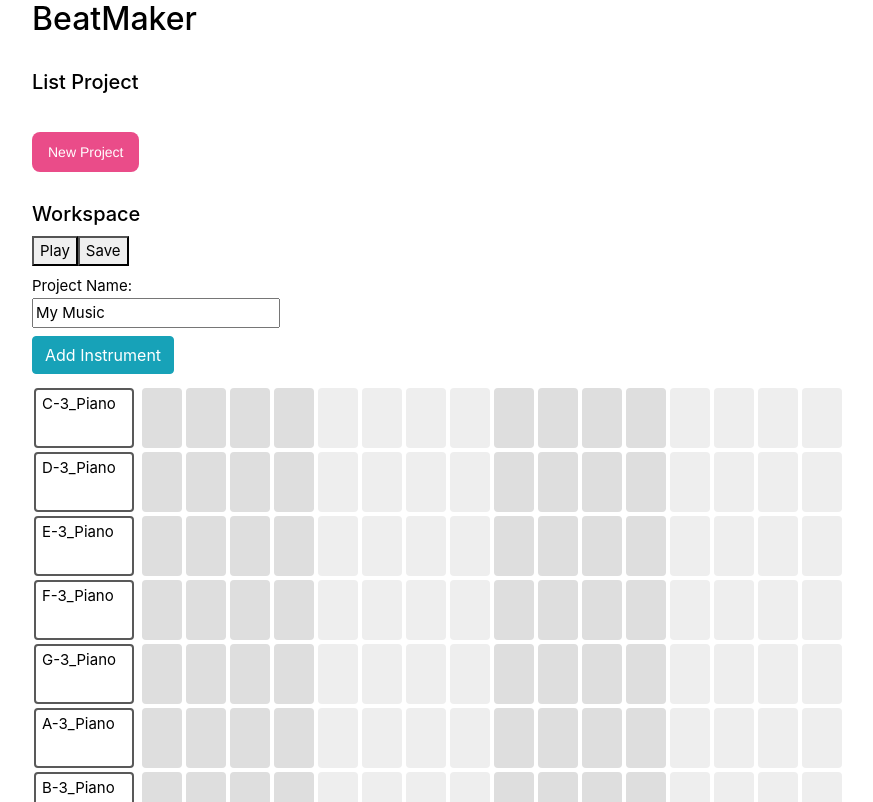
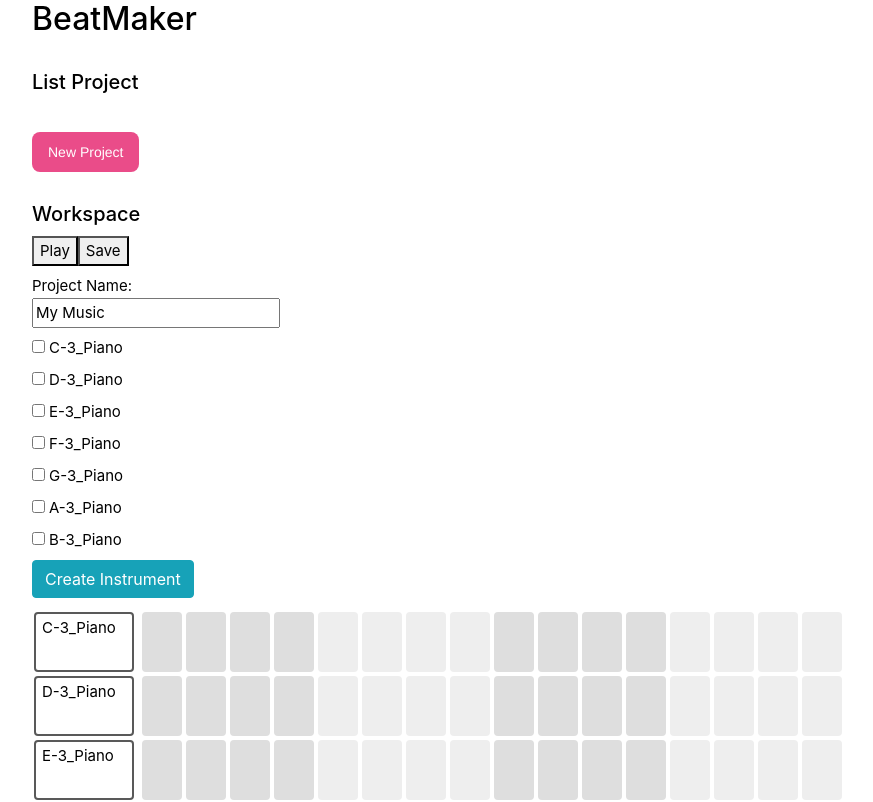
Before and after one commit to 2022-IT-Pemrograman-Web/E_12, a Vue app in the folder client/: page / in a window 1280 px wide. Shown: the top 802 px of the page, without its empty margins (0-873 px from the left). Built offline with nearby package versions, Linux system fonts and the light colour scheme; no server answers.

Commit message:
style: styling for selected created instruments

```diff
--- a/client/src/components/composer/InstrumentContainer.vue
+++ b/client/src/components/composer/InstrumentContainer.vue
@@ -10,14 +10,21 @@
         </div>
         <div style="margin-top: 8px;">
 
-            <button class="btn btn-info" @click="onPickFile">Add Instrument</button>
+            <div v-for="index in 7" :key="id">
+                <input type="checkbox" :value=listOfInstruments[index-1] v-model="createdInstruments[index-1]">
+                <label :for=listOfInstruments[index-1] style="margin-left: 4px">{{ listOfInstruments[index-1] }}</label>
+            </div>
+
+            <button class="btn btn-info" @click="createInstrument">Create Instrument</button>
+
+            <!-- <button class="btn btn-info" @click="onPickFile">Add Instrument</button>
             <input
                 type="file"
                 style="display: none"
                 ref="fileInput"
-                accept=".mp3,audio/*"
+                accept="image/*"
                 @change="onFilePicked"
-            />
+            /> -->
 
         </div>
         <div style="margin-top: 12px;">
@@ -105,6 +112,19 @@ export default {
             },
             newInstruments: {},
             uploadedAudio: {},
+
+            listOfInstruments:
+            [ 'C-3_Piano', 'D-3_Piano', 'E-3_Piano', 'F-3_Piano', 'G-3_Piano', 'A-3_Piano', 'B-3_Piano'],
+
+            createdInstruments: {
+                'C-3_Piano': false,
+                'D-3_Piano': false,
+                'E-3_Piano': false,
+                'F-3_Piano': false,
+                'G-3_Piano': false,
+                'A-3_Piano': false,
+                'B-3_Piano': false,
+            }
         }
     },
     methods: {
@@ -117,23 +137,26 @@ export default {
             this.isPlayed = false;
             this.status = 'Play'
         },
-        onPickFile () {
-            this.$refs.fileInput.click()
-        },
-        async onFilePicked (event) {
-            const files = event.target.files
+        // onPickFile () {
+        //     this.$refs.fileInput.click()
+        // },
+        // async onFilePicked (event) {
+        //     const files = event.target.files
 
-            let filename = files[0].name
-            let audioUrl;
-            const fileReader = new FileReader()
-            fileReader.addEventListener('load', () => {
-                audioUrl = fileReader.result
-            })
-            fileReader.readAsDataURL(files[0])
-            this.uploadedAudio = files[0];
+        //     let filename = files[0].name
+        //     let audioUrl;
+        //     const fileReader = new FileReader()
+        //     fileReader.addEventListener('load', () => {
+        //         audioUrl = fileReader.result
+        //     })
+        //     fileReader.readAsDataURL(files[0])
+        //     this.uploadedAudio = files[0];
 
-            const response = await AuthenticationService.receive(this.uploadedAudio);
-            console.log(response);
+        //     const response = await AuthenticationService.receive(this.uploadedAudio);
+        //     console.log(response);
+
+        // },
+        createInstrument () {
 
         },
         async onClickSave() {
--- a/client/src/services/AutheticationService.js
+++ b/client/src/services/AutheticationService.js
@@ -19,8 +19,5 @@ export default {
     },
     deleteMusic(id) {
         return Api().post(`/deleteMusic/${id}`);
-    },
-    receive(credentials) {
-        return Api().post(`/receive`, credentials);
     }
 }
```
Also changed, not shown: 1 other file (tests, documents, lock files or other folders).
